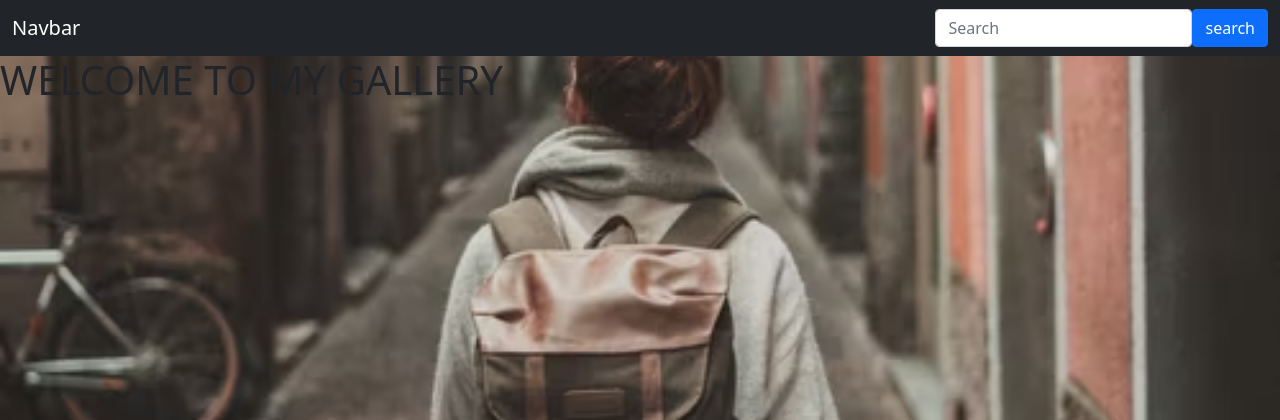
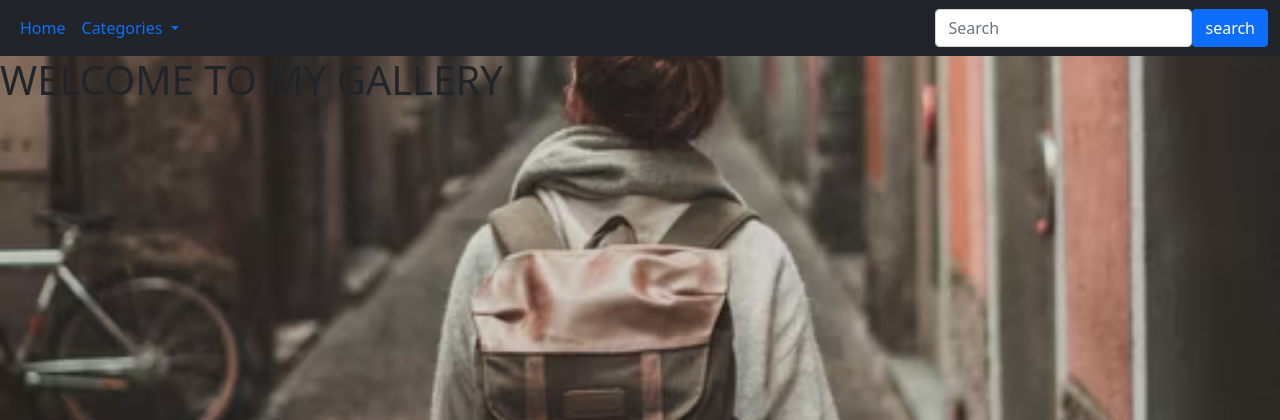
Before and after one commit to Misigo94/Travel, a Django app: page / in a window 1280 px wide. Shown: the top 420 px of the page. Run offline with Django 4.2, Linux system fonts and the light colour scheme; data that the repository does not hold is empty.

Commit message:
change structure of file

```diff
--- a/gallery_project/msafiri/templates/index.html
+++ b/gallery_project/msafiri/templates/index.html
@@ -25,13 +25,43 @@
             <span class="navbar-brand mb-0 h1">Navbar</span>
         </div>
     </nav> -->
-<nav class="navbar navbar-dark bg-dark">
+<!-- <nav class="navbar navbar-dark bg-dark">
         <div class="container-fluid">
             <a class="navbar-brand">Navbar</a>
-        <form class='d-flex' action="{% url 'search' %}" method="GET">
+
+        </div>
+    </nav> -->
+    <nav class="navbar navbar-expand-lg bg-dark">
+        <div class="container-fluid">
+            <button class="navbar-toggler" type="button" data-bs-toggle="collapse" data-bs-target="#navbarSupportedContent"
+                aria-controls="navbarSupportedContent" aria-expanded="false" aria-label="Toggle navigation">
+                <span class="navbar-toggler-icon"></span>
+            </button>
+            <div class="collapse navbar-collapse" id="navbarSupportedContent">
+                <ul class="navbar-nav me-auto mb-2 mb-lg-0">
+                    <li class="nav-item">
+                        <a class="nav-link active" aria-current="page" href="#">Home</a>
+                    </li>
+                    <li class="nav-item dropdown">
+                        <a class="nav-link dropdown-toggle" href="#" id="navbarDropdown" role="button"
+                            data-bs-toggle="dropdown" aria-expanded="false">
+                            Categories
+                        </a>
+                        <ul class="dropdown-menu" aria-labelledby="navbarDropdown">
+                            <li><a class="dropdown-item" href="#">Action</a></li>
+                            <li><a class="dropdown-item" href="#">Another action</a></li>
+                            <li>
+                                <hr class="dropdown-divider">
+                            </li>
+                            <li><a class="dropdown-item" href="#">Something else here</a></li>
+                        </ul>
+                    </li>
+                </ul>
+            <form class='d-flex' action="{% url 'search' %}" method="GET">
                 <input name="category" class="form-control" type="search" placeholder="Search" aria-label="Search">
                 <input type="submit" class="btn btn-primary" value="search">
             </form>
+            </div>
         </div>
     </nav>
     <h1>WELCOME TO MY GALLERY</h1><br><br>
```
